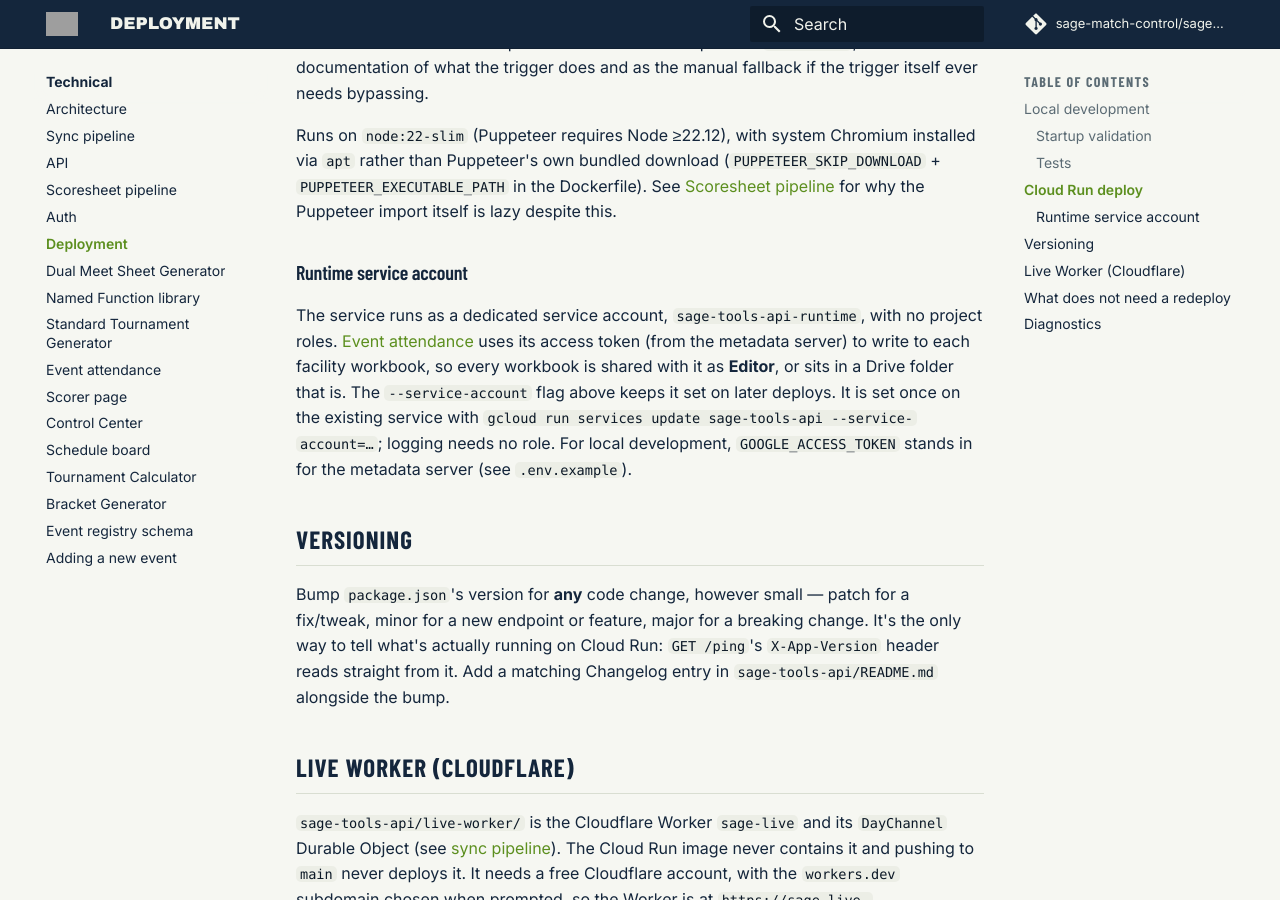
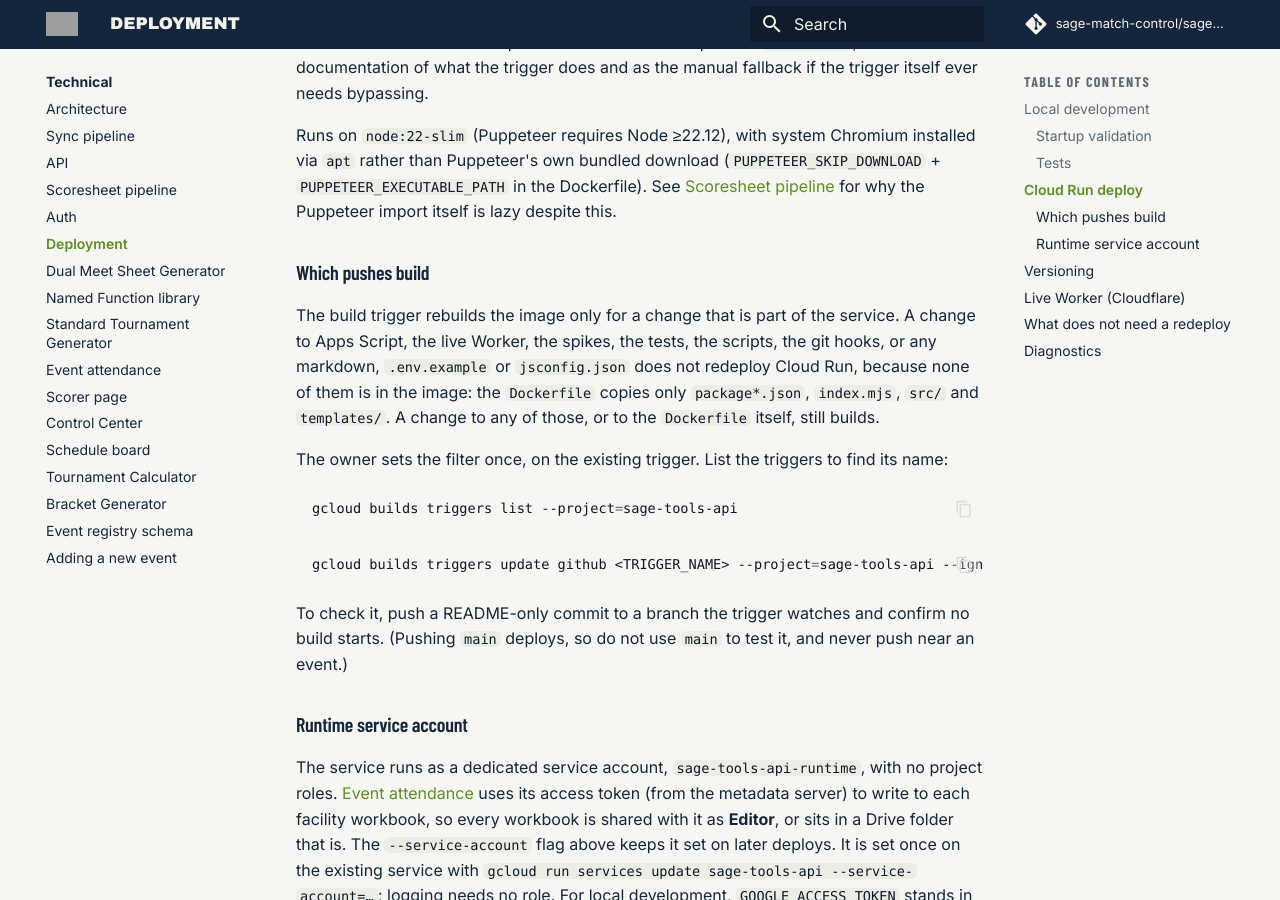
Before and after one commit to sage-match-control/sage-docs, an MkDocs documentation site: the page built from docs/technical/deployment.md, in a window 1280 px wide and 900 px high, scrolled down 1755 px. Built offline with MkDocs 1.6.1 and Material for MkDocs 9.7.7, drawn with Linux system fonts in a browser that asks for light colours; comment, search, counter and statistics services are not loaded.

Commit message:
Architecture spec Phases 7 and 8 (local parts): the build-trigger filter docs and the site shared-code decision record
Co-Authored-By: Claude Sonnet 5.5 <noreply@anthropic.com>

````diff
--- a/docs/technical/deployment.md
+++ b/docs/technical/deployment.md
@@ -83,6 +83,30 @@ Chromium installed via `apt` rather than Puppeteer's own bundled download
 (`PUPPETEER_SKIP_DOWNLOAD` + `PUPPETEER_EXECUTABLE_PATH` in the
 Dockerfile). See [Scoresheet pipeline](scoresheet-pipeline.md) for why the
 Puppeteer import itself is lazy despite this.
+
+### Which pushes build
+
+The build trigger rebuilds the image only for a change that is part of the
+service. A change to Apps Script, the live Worker, the spikes, the tests, the
+scripts, the git hooks, or any markdown, `.env.example` or `jsconfig.json` does
+not redeploy Cloud Run, because none of them is in the image: the `Dockerfile`
+copies only `package*.json`, `index.mjs`, `src/` and `templates/`. A change to
+any of those, or to the `Dockerfile` itself, still builds.
+
+The owner sets the filter once, on the existing trigger. List the triggers to
+find its name:
+
+```bash
+gcloud builds triggers list --project=sage-tools-api
+```
+
+```bash
+gcloud builds triggers update github <TRIGGER_NAME> --project=sage-tools-api --ignored-files="apps-script/**,live-worker/**,spikes/**,test/**,scripts/**,.githooks/**,**/*.md,.env.example,jsconfig.json"
+```
+
+To check it, push a README-only commit to a branch the trigger watches and
+confirm no build starts. (Pushing `main` deploys, so do not use `main` to test
+it, and never push near an event.)
 
 ### Runtime service account
 
--- a/mkdocs.yml
+++ b/mkdocs.yml
@@ -111,6 +111,7 @@ nav:
           - sage-tools-api architecture hardening: specs/in-progress/sage-tools-api-architecture-spec.md
       - Not started:
           - Overview: specs/not-started/README.md
+          - Site shared code - a decision: specs/not-started/site-shared-code-decision-spec.md
           - Site test suite: specs/not-started/site-test-suite-spec.md
           - Calculator team format: specs/not-started/calculator-team-format-spec.md
           - Team tournament event-site template: specs/not-started/team-tournament-template-spec.md
````
Also changed, not shown: docs/specs/README.md (+5 -0 lines), docs/specs/not-started/README.md (+1 -0 lines), docs/specs/not-started/site-shared-code-decision-spec.md (added, +63 -0 lines).
